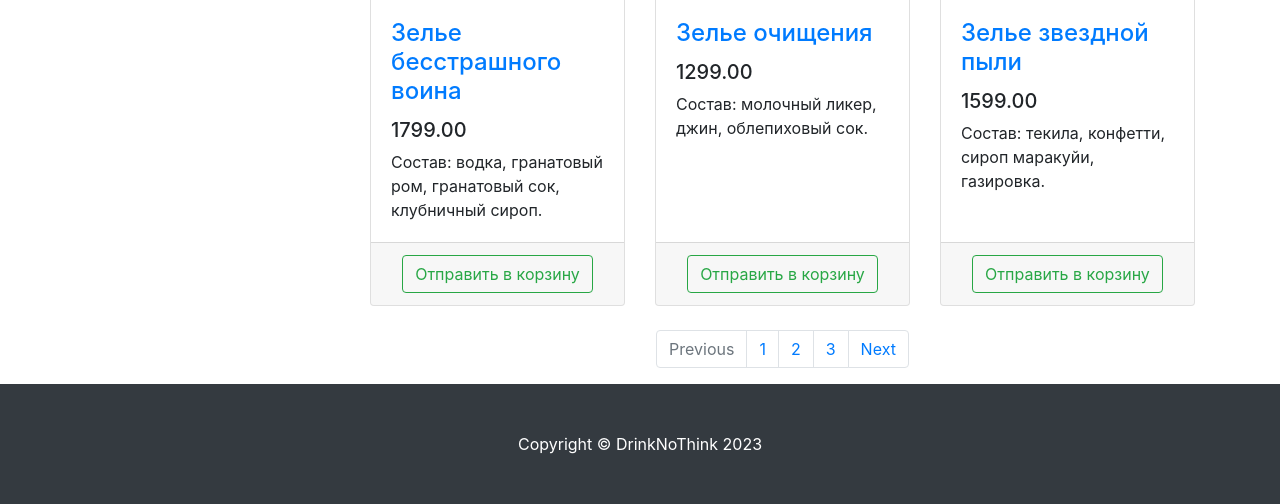
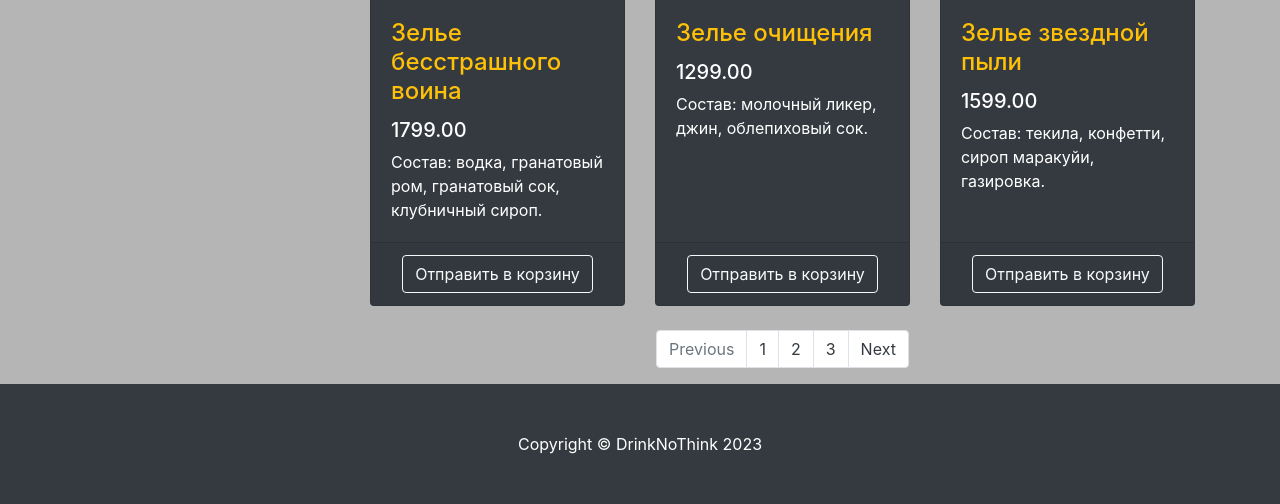
Before and after one commit to Steadysuffer/Online--shop, a Django app: template products/templates/products/products.html in a window 1280 px wide. Shown: the part 1305-1809 px from the top of the page. Run offline with Django 4.2, Linux system fonts and the light colour scheme; the template is opened without the code that fills it: values that come from a table or form of the project are taken from there, others are empty; data comes from the database, SQL or seed files in the repository; parts of the project's set-up code (start-up, migrations or seed data) failed here and were passed over; some libraries are stand-ins or nearby versions.

Commit message:
Обновлено оформление, цвета элементов

```diff
--- a/products/templates/products/base.html
+++ b/products/templates/products/base.html
@@ -14,7 +14,7 @@
 
     <!-- Bootstrap core CSS -->
     <link href="{% static 'vendor/bootstrap/css/bootstrap.min.css' %}" rel="stylesheet">
-
+    <link rel="icon" href="static\vendor\favicon.ico" type="image/x-icon">
     <!-- Custom styles for this template -->
     {% block css %}
     <link href="{% static 'vendor/css/index.css' %}" rel="stylesheet">
@@ -35,7 +35,7 @@
         <div class="collapse navbar-collapse" id="navbarResponsive">
             <ul class="navbar-nav ml-auto">
                 <li class="nav-item">
-                    <a class="nav-link" href="{% url 'products' %}">Каталог <i class="fas fa-shopping-bag"></i> </a>
+                    <a class="nav-link" href="{% url 'products:index' %}">Каталог <i class="fas fa-shopping-bag"></i> </a>
                 </li>
                 <li class="nav-item">
                     <a class="nav-link" href="users/login.html">Войти <i class="fas fa-sign-in-alt"></i></a>
--- a/products/templates/products/index.html
+++ b/products/templates/products/index.html
@@ -21,8 +21,8 @@
                         Скидки: до -70% на новинки. -20% новым покупателям.
                     {% endif %}
                 </p>
-                <button id="start-purchase-btn" type="button" class="btn btn-lg">
-                    <a id="start-purchase-link" href="{% url 'products' %}">
+                <button id="start-purchase-btn" type="button" class="btn btn-lg btn-secondary">
+                    <a id="start-purchase-link" href="{% url 'products:index' %}">
                         Начать покупки
                     </a>
                 </button>
--- a/products/templates/products/products.html
+++ b/products/templates/products/products.html
@@ -15,7 +15,7 @@
             <h1 class="my-4">Каталог</h1>
             <div class="list-group">
                 {% for category in categories %}
-                    <a href="#" class="list-group-item">{{ category.name }}</a>
+                    <a href="#" class="list-group-item list-group-item-action list-group-item-dark">{{ category.name }}</a>
                 {% endfor %}
             </div>
 
@@ -54,7 +54,7 @@
             <div class="row">
                 {% for products in products %}
                     <div class="col-lg-4 col-md-6 mb-4">
-                    <div class="card h-100">
+                    <div class="card h-100 text-white bg-dark">
                         <a href="#">
                             <img class="card-img-top"
                                  src="{{ products.image.url }}"
@@ -62,13 +62,13 @@
                         </a>
                         <div class="card-body">
                             <h4 class="card-title">
-                                <a href="#">{{ products.name }}</a>
+                                <a href="#" class="text-warning">{{ products.name }}</a>
                             </h4>
                             <h5>{{ products.price }}</h5>
                             <p class="card-text">{{ products.description }}</p>
                         </div>
                         <div class="card-footer text-center">
-                            <button type="button" class="btn btn-outline-success">Отправить в корзину</button>
+                            <button type="button" class="btn btn-outline-light">Отправить в корзину</button>
                         </div>
                     </div>
                 </div>
@@ -82,11 +82,11 @@
                     <li class="page-item disabled">
                         <a class="page-link" href="#" tabindex="-1" aria-disabled="true">Previous</a>
                     </li>
-                    <li class="page-item"><a class="page-link" href="#">1</a></li>
-                    <li class="page-item"><a class="page-link" href="#">2</a></li>
-                    <li class="page-item"><a class="page-link" href="#">3</a></li>
+                    <li class="page-item"><a class="page-link text-dark" href="#">1</a></li>
+                    <li class="page-item"><a class="page-link text-dark" href="#">2</a></li>
+                    <li class="page-item"><a class="page-link text-dark" href="#">3</a></li>
                     <li class="page-item">
-                        <a class="page-link" href="#">Next</a>
+                        <a class="page-link text-dark" href="#">Next</a>
                     </li>
                 </ul>
             </nav>
--- a/static/vendor/css/index.css
+++ b/static/vendor/css/index.css
@@ -5,12 +5,13 @@ body {
     background-size: cover;
     -o-background-size: cover;
     padding-top: 56px;
+    background-color: rgba(148, 147, 147, 0.68);
 }
 
 #start-purchase-btn {
     background-color: #23364e;
     border-color: #23364e;
-    color: #ffffff;
+    color: rgb(255, 255, 255);
 }
 
 #start-purchase-link {
--- a/static/vendor/css/orders.css
+++ b/static/vendor/css/orders.css
@@ -1,3 +1,4 @@
 body {
     padding-top: 56px;
+    background-color: rgba(148, 147, 147, 0.68);
 }
--- a/static/vendor/css/products.css
+++ b/static/vendor/css/products.css
@@ -1,3 +1,4 @@
 body {
     padding-top: 56px;
+    background-color: rgba(148, 147, 147, 0.68);
 }
--- a/store/urls.py
+++ b/store/urls.py
@@ -15,18 +15,18 @@ Including another URLconf
     2. Add a URL to urlpatterns:  path('blog/', include('blog.urls'))
 """
 from django.contrib import admin
-from django.urls import path
+from django.urls import path, include
 from django.conf.urls.static import static
 from django.conf import settings
 
-from products.views import index, products
+from products.views import index
 
 urlpatterns = [
     path('admin/', admin.site.urls),
     path('', index, name='index'),
-    path('products/', products, name='products'),
+    path('products/', include('products.urls', namespace='products')),
 ]
 
 
 if settings.DEBUG:
-    urlpatterns == static(settings.MEDIA_URL, document_root=settings.MEDIA_ROOT)
+    urlpatterns += static(settings.MEDIA_URL, document_root=settings.MEDIA_ROOT)
```
Also changed, not shown: static/vendor/css/auth.css.
